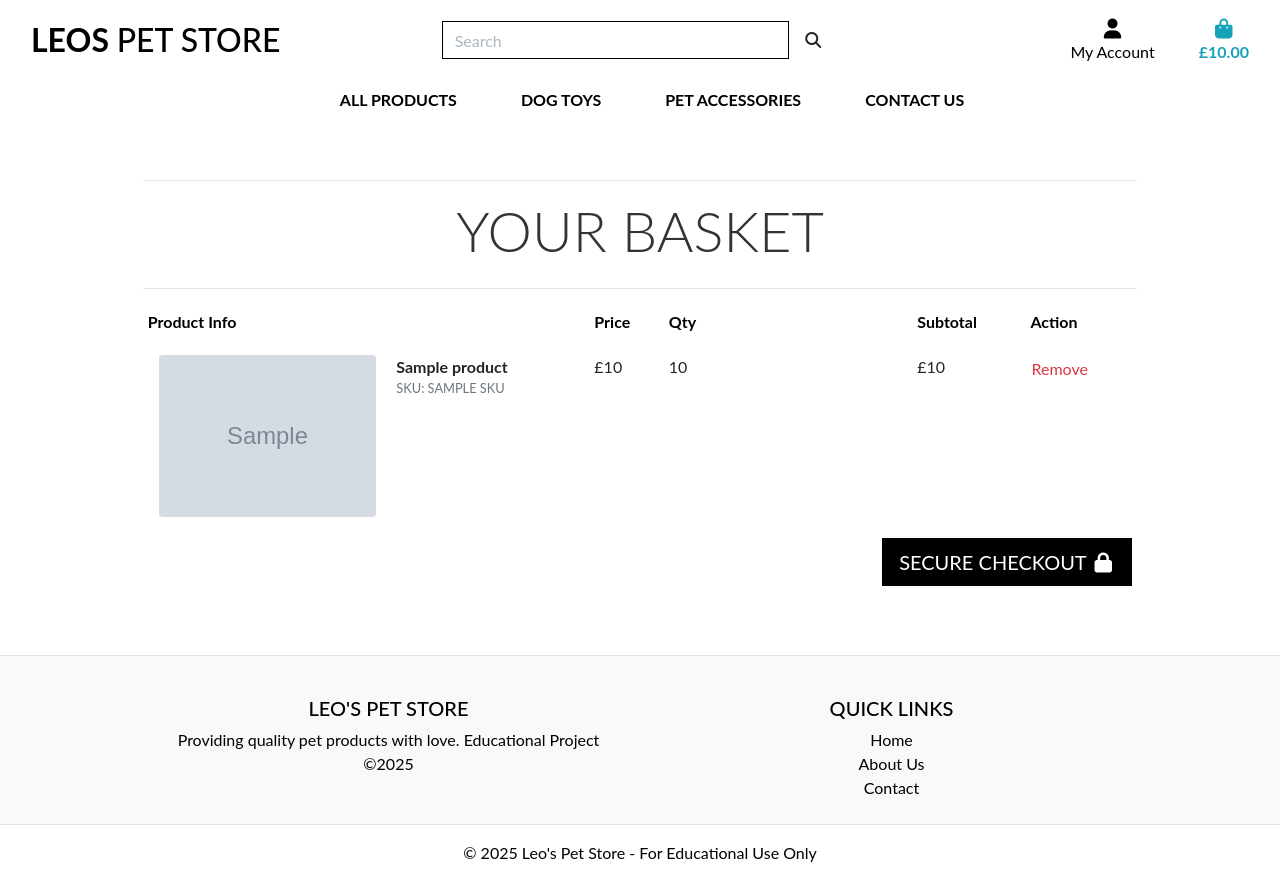
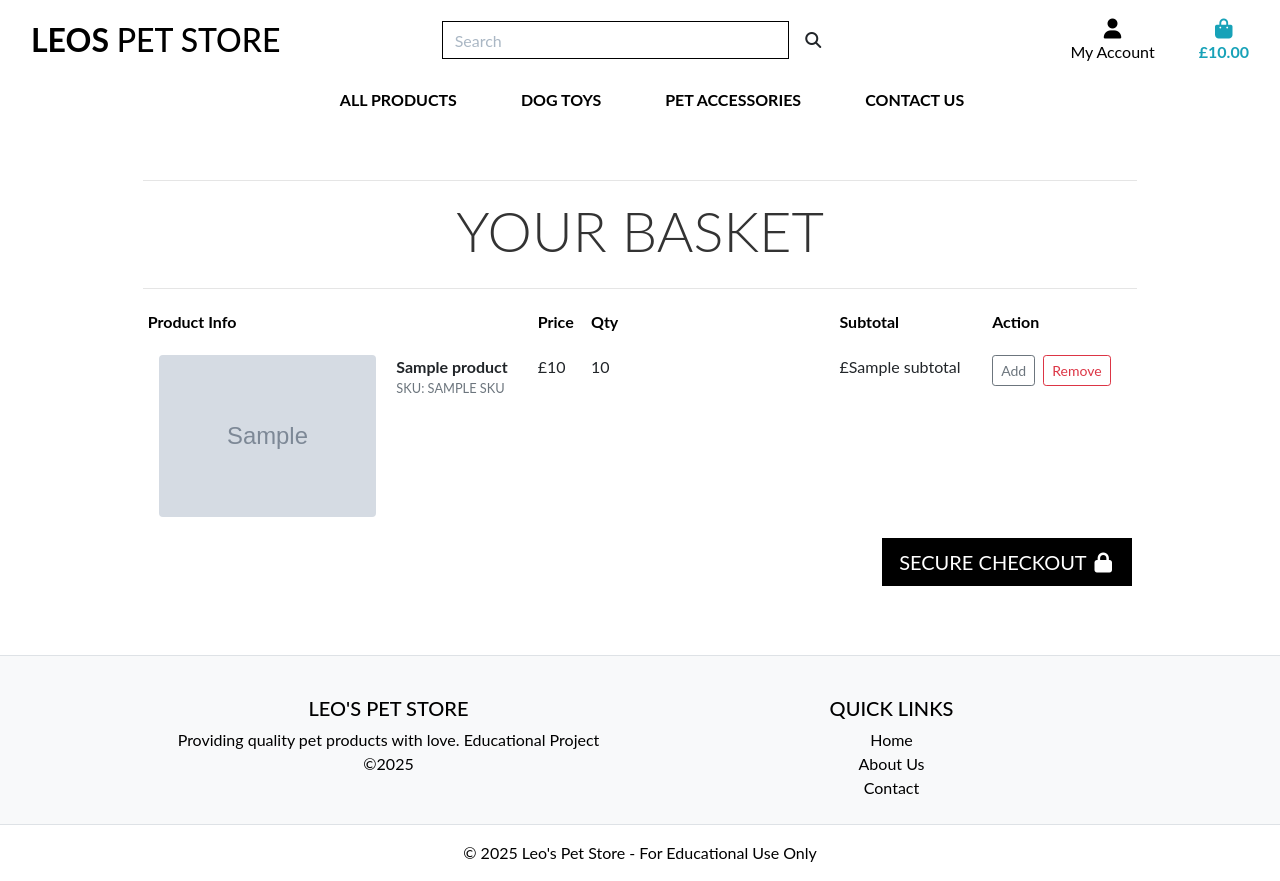
Before and after one commit to ashley9368/Leos-Pet-Store-PP5, a Django app: template bag/templates/bag/bag.html in a window 1280 px wide. Run offline with Django 3.2, Linux system fonts and the light colour scheme; the template is opened without the code that fills it: most values are stand-ins (such as "Sample title", 1, 10 or a date in 2020); grey boxes marked "Sample" are stand-in pictures; some libraries are stand-ins or nearby versions; some web fonts are replaced.

Commit message:
Add ability to add/remove items in bag view and update template

```diff
--- a/bag/contexts.py
+++ b/bag/contexts.py
@@ -20,6 +20,7 @@ def bag_contents(request):
             'item_id': item_id,
             'quantity': quantity,
             'product': product,
+            'subtotal': product.price * quantity,
         })
 
     #Add delivery fee if bag isn't empty
--- a/bag/templates/bag/bag.html
+++ b/bag/templates/bag/bag.html
@@ -55,13 +55,18 @@
                             <p class="my-0">{{ item.quantity }}</p>
                         </td>
                         <td class="py-3">
-                            <p class="my-0">£{{ item.product.price }}</p>
+                            <p class="my-0">£{{ item.subtotal }}</p>
                         </td>
-                        <td class="py-3">
-                            <!-- Remove from bag -->
+                        <td class="py-3 d-flex">
+                            <!-- Add or remove product from bag -->
+                            <form action="{% url 'add_to_bag' item.item_id %}" method="POST" class="mr-2">
+                                {% csrf_token %}
+                                <input type="hidden" name="redirect_url" value="{% url 'view_bag' %}">
+                                <button type="submit" class="btn btn-sm btn-outline-secondary">Add</button>
+                            </form>
                             <form action="{% url 'remove_from_bag' item.item_id %}" method="POST">
                                 {% csrf_token %}
-                                <button type="submit" class="btn btn-link text-danger p-0">Remove</button>
+                                <button type="submit" class="btn btn-sm btn-outline-danger">Remove</button>
                             </form>
                         </td>
                     </tr>
```
Also changed, not shown: bag/views.py (+19 -14 lines).
